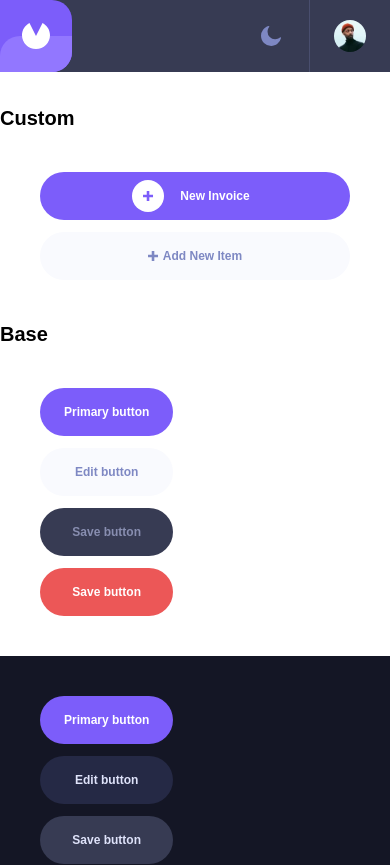
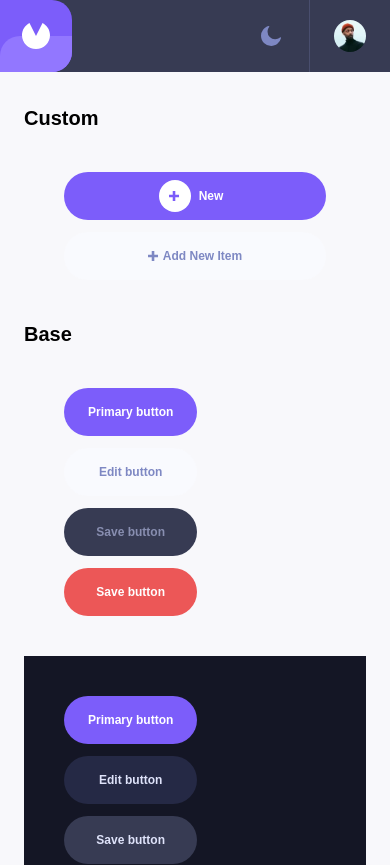
Before and after one commit to nazifbara/invoice-app, a SvelteKit app: page /button in a window 390 px wide. Shown: the top 865 px of the page. Built offline with nearby package versions, Linux system fonts and the light colour scheme; a web font is replaced by a local one.

Commit message:
implement the home page layout

```diff
--- a/src/lib/components/InvoiceBtn.svelte
+++ b/src/lib/components/InvoiceBtn.svelte
@@ -4,10 +4,11 @@
 </script>
 
 <Button compact>
-	<div class="flex flex-row gap-4 items-center justify-center">
+	<div class="flex flex-row gap-2 md:gap-4 items-center justify-center">
 		<span class="w-8 aspect-square bg-white rounded-full flex items-center justify-center"
 			><Icon name="plus" /></span
 		>
-		<span>New Invoice</span>
+		<span class="hidden md:inline">New Invoice</span>
+		<span class="md:hidden">New</span>
 	</div>
 </Button>
--- a/src/lib/components/InvoiceList.svelte
+++ b/src/lib/components/InvoiceList.svelte
@@ -9,7 +9,7 @@
 	export let data: Invoice[] = [];
 </script>
 
-<ul class="grid gap-4 max-w-[42rem]">
+<ul class="grid gap-4">
 	{#each data as invoice}
 		<li>
 			<a
--- a/src/routes/+layout.svelte
+++ b/src/routes/+layout.svelte
@@ -4,10 +4,12 @@
 </script>
 
 <div class="font-base font-medium text-xs">
-	<AppBar />
-	<main
-		class="max-w-[45.625rem] mx-auto pt-[6.5rem] md:pt-[8.5rem] lg:pt-[4.5rem] lg:pl-[6.438rem]"
-	>
-		<slot />
-	</main>
+	<div class="bg-lightBg dark:bg-darkBg">
+		<AppBar />
+		<main
+			class=" max-w-[45.625rem] px-6 mx-auto py-[6.5rem] md:px-12 md:py-[8.5rem] lg:px-0 lg:py-[4.5rem] lg:pl-[6.438rem]"
+		>
+			<slot />
+		</main>
+	</div>
 </div>
--- a/src/routes/+page.svelte
+++ b/src/routes/+page.svelte
@@ -1,2 +1,30 @@
-<h1>Welcome to SvelteKit</h1>
-<p>Visit <a href="https://kit.svelte.dev">kit.svelte.dev</a> to read the documentation</p>
+<script lang="ts">
+	import data from '$lib/data.json';
+	import InvoiceList from '$lib/components/InvoiceList.svelte';
+	import Typography from '$lib/components/Typography.svelte';
+	import InvoiceBtn from '$lib/components/InvoiceBtn.svelte';
+	import Icon from '$lib/components/Icon.svelte';
+</script>
+
+<div class="grid gap-8 md:gap-14">
+	<div class="flex items-center justify-between">
+		<div>
+			<Typography as="h1" variant="h1">Invoices</Typography>
+			<Typography as="p" variant="body2">
+				<span class="hidden md:inline">There are {data.length} total invoices</span>
+				<span class="md:hidden">{data.length} invoices</span>
+			</Typography>
+		</div>
+		<div class="flex gap-[1.125rem]">
+			<button class="flex items-center font-bold gap-3 md:gap-4">
+				<Typography as="span" variant="body1">
+					<span class="hidden md:inline">Filter by status</span>
+					<span class="md:hidden">Filter</span>
+				</Typography>
+				<Icon name="arrowDown" />
+			</button>
+			<InvoiceBtn />
+		</div>
+	</div>
+	<InvoiceList {data} />
+</div>
```
